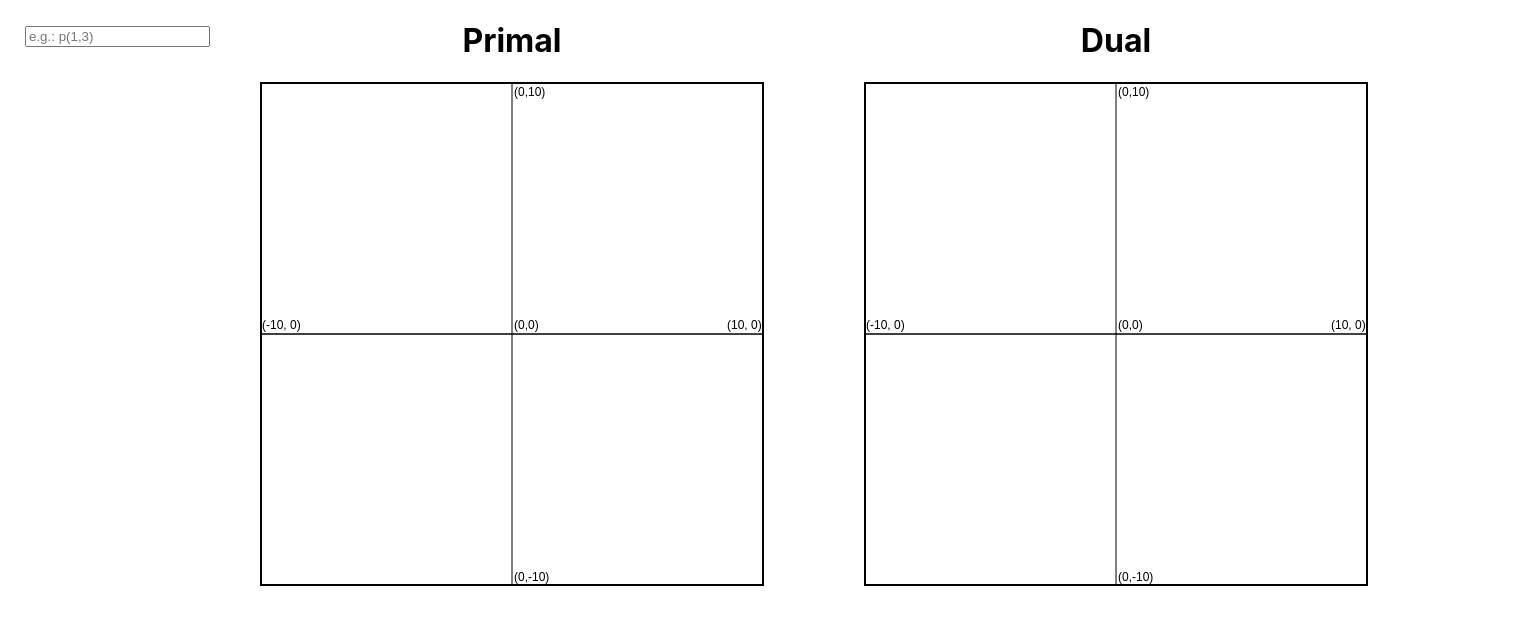
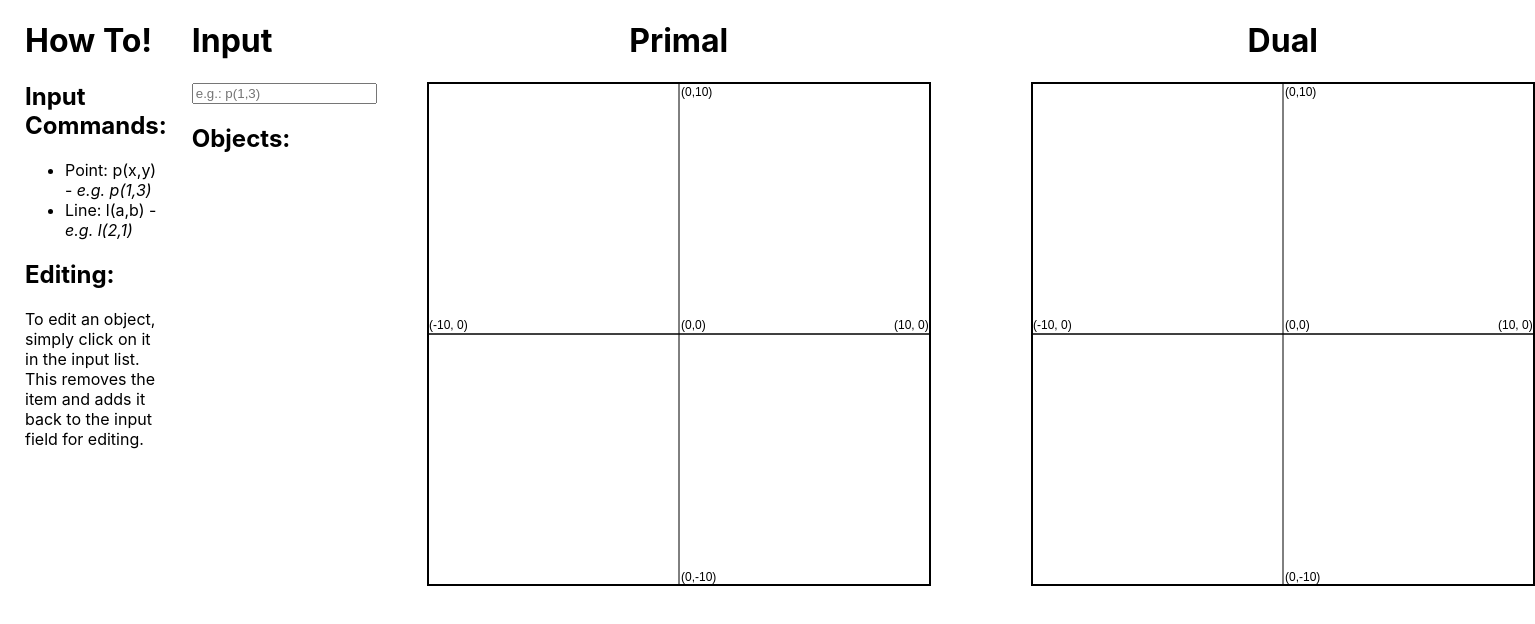
Before and after one commit to bonyby/projective_plane_duality, a React (Create React App) app in the folder projective_plane_duality/: page / in a window 1280 px wide. Shown: the top 624 px of the page, 1535 px wide, since content can reach past the window. Built offline with nearby package versions, Linux system fonts and the light colour scheme.

Commit message:
Added some how-to text and prettied the site slighty

```diff
--- a/projective_plane_duality/src/App.css
+++ b/projective_plane_duality/src/App.css
@@ -2,6 +2,11 @@
     width: 100%;
     /* background-color: red; */
     display: flex;
+}
+
+#howToContainer {
+    max-width: 250px;
+    padding-left: 25px;
 }
 
 #inputContainer {
@@ -9,7 +14,7 @@
     flex-direction: column;
     align-items: center;
     justify-content: center; */
-    padding: 25px 0 0 25px;
+    padding: 0px 0 0 25px;
 }
 
 .View {
--- a/projective_plane_duality/src/App.js
+++ b/projective_plane_duality/src/App.js
@@ -99,7 +99,7 @@ class App extends React.Component {
   }
 
   objectToString(object) {
-    switch(object[0]) {
+    switch (object[0]) {
       case "p":
         return "p(" + object[1] + "," + object[2] + ")";
       case "l":
@@ -121,8 +121,21 @@ class App extends React.Component {
 
     return (
       <div className="App">
+        <div id="howToContainer">
+          <h1>How To!</h1>
+          <h2>Input Commands:</h2>
+          <ul>
+            <li>Point: p(x,y) - <i>e.g. p(1,3)</i></li>
+            <li>Line: l(a,b) - <i>e.g. l(2,1)</i></li>
+          </ul>
+          <h2>Editing:</h2>
+          <p>To edit an object, simply click on it in the input list.
+            This removes the item and adds it back to the input field for editing.</p>
+        </div>
         <div id="inputContainer">
+          <h1>Input</h1>
           <input id="input" type="text" placeholder="e.g.: p(1,3)"></input>
+          <h2>Objects:</h2>
           <ul id="inputList">
             {listElements}
           </ul>
```
